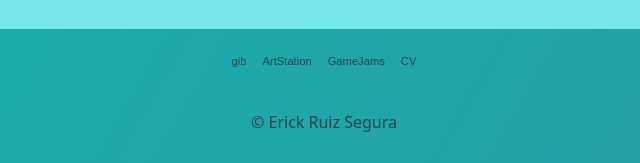
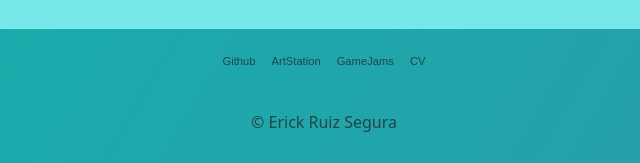
Before and after one commit to Erick-Ruiz98/Presentation, a plain HTML site: page index.html in a window 1280 px wide. Shown: the part 2735-2898 px from the top of the page, 316-956 px from the left. Drawn offline with nearby package versions, Linux system fonts and the light colour scheme; a web font is replaced by a local one.

Commit message:
syncronization texts

```diff
--- a/index.html
+++ b/index.html
@@ -228,7 +228,7 @@
 
 <footer class="py-3 mt-0 gradient-background ">
   <ul class="nav justify-content-center  pb-3 mb-3 ">
-    <li class="nav-item"><a href="#" class="nav-link px-2 text-body-secondary">gib</a></li>
+    <li class="nav-item"><a href="#" class="nav-link px-2 text-body-secondary">Github</a></li>
     <li class="nav-item"><a href="https://amnicaiv.artstation.com" class="nav-link px-2 text-body-secondary">ArtStation</a></li>
     <li class="nav-item"><a href="https://v3.globalgamejam.org/users/erickrs" class="nav-link px-2 text-body-secondary">GameJams</a></li>
     <li class="nav-item"><a href="./CV.html" class="nav-link px-2 text-body-secondary">CV</a></li>
```
